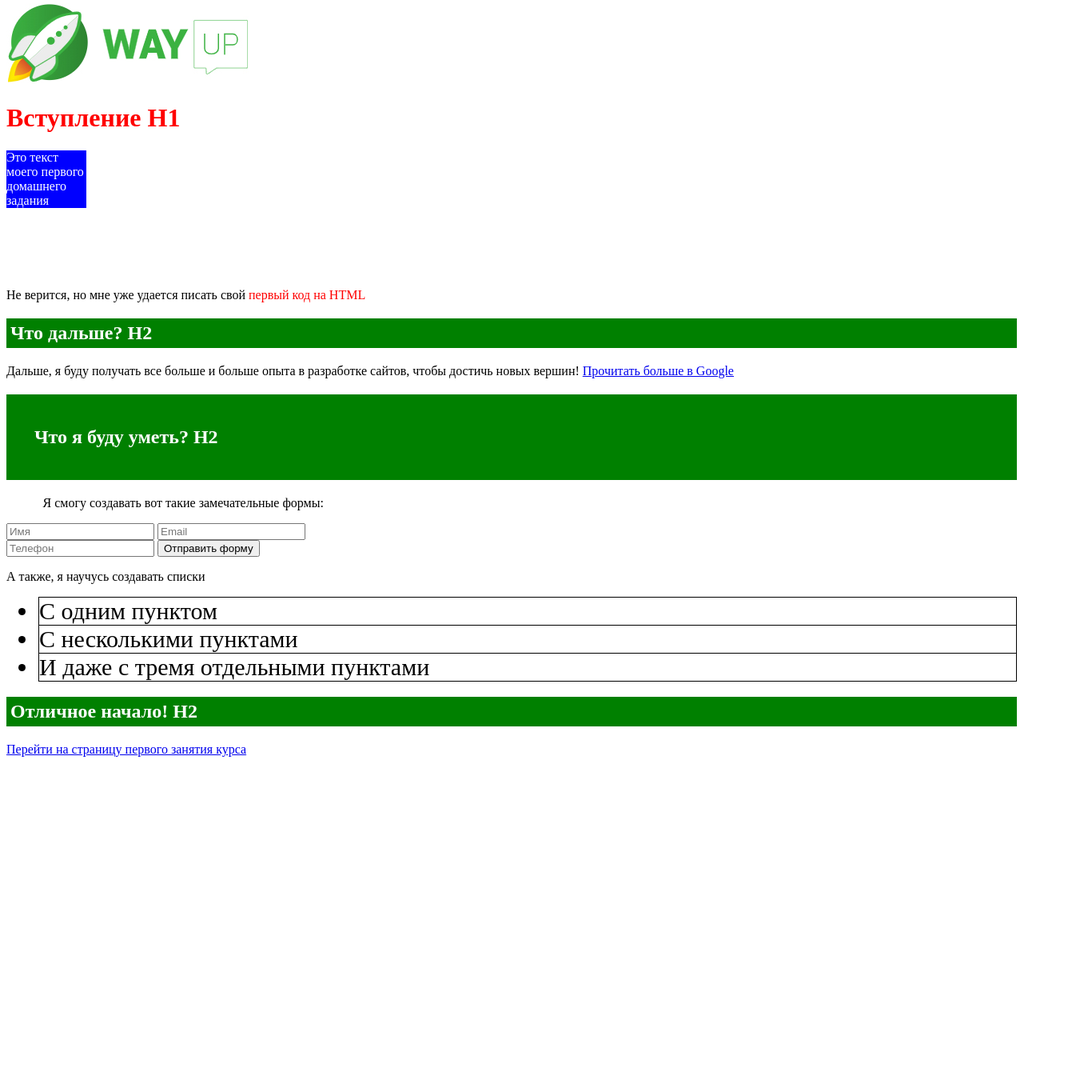
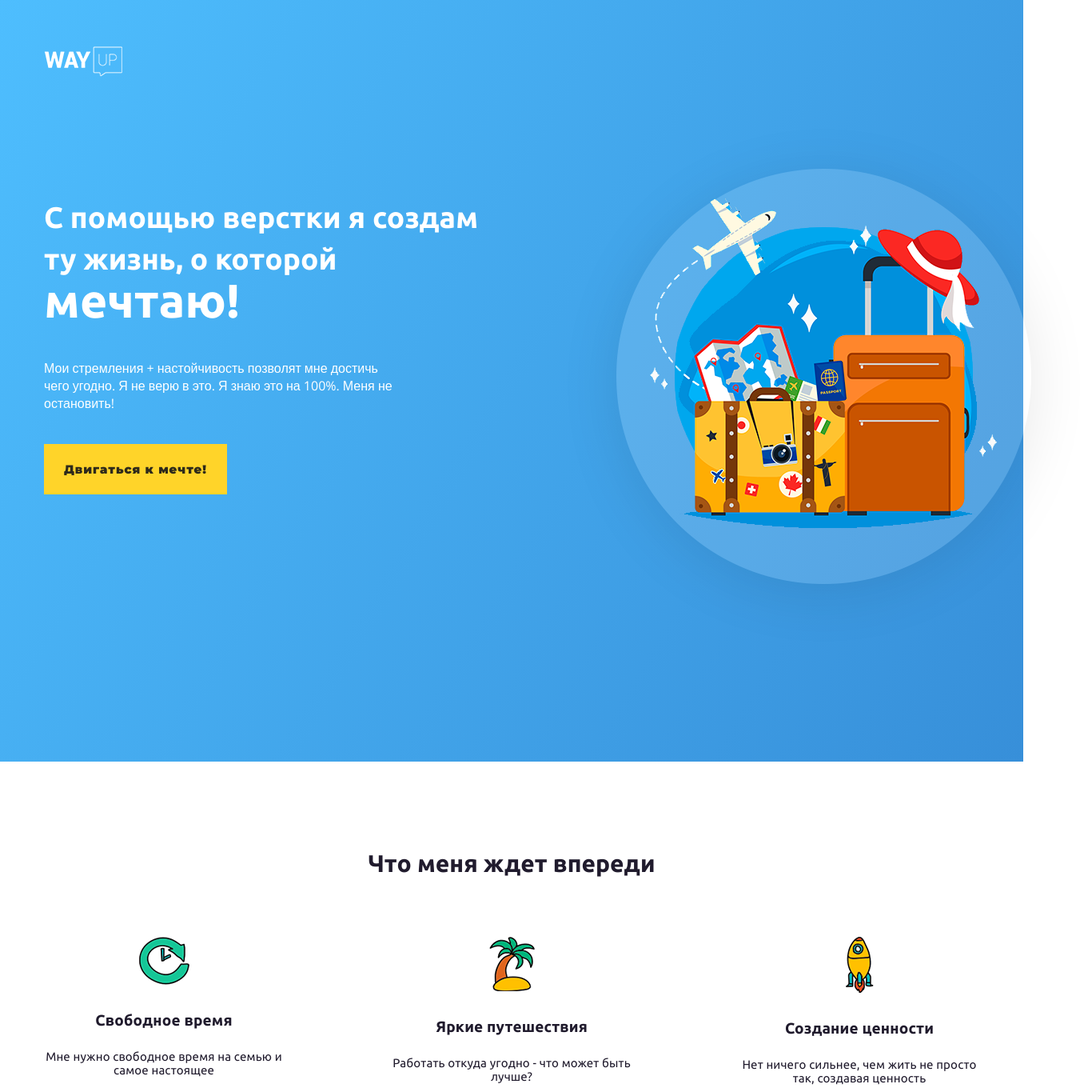
Before and after one commit to Vitaliy555Git/site.github.io, a plain HTML site: page index.html in a window 1280 px wide. Shown: the part 4-1364 px from the top of the page at 80% size, 1351 px wide, since content can reach past the window. Before the commit the page ends 958 px from the top, so only its background shows below. Drawn offline with nearby package versions, Linux system fonts and the light colour scheme.

Commit message:
Add files via upload

```diff
--- a/css/main.css
+++ b/css/main.css
@@ -1,56 +1,205 @@
-*{
+* {
 	box-sizing: border-box;
+
+	margin: 0px;
+	padding: 0px;
 }
 
-.text_red {
-	color: red;
+body {
+	font-family: 'Open Sans', sans-serif;
+	font-weight: 400;
+	font-size: 16px;
+	/*
+	font-family: 'Montserrat', sans-serif;
+    font-family: 'Open Sans', sans-serif;
+    font-family: 'Ubuntu', sans-serif;
+    */
+}
+
+/* Containers */
+
+.header {
+	background: rgb(78,190,254);
+	background: -moz-linear-gradient(121deg, rgba(78,190,254,1) 0%, rgba(55,143,217,1) 100%);
+	background: -webkit-linear-gradient(121deg, rgba(78,190,254,1) 0%, rgba(55,143,217,1) 100%);
+	background: linear-gradient(121deg, rgba(78,190,254,1) 0%, rgba(55,143,217,1) 100%);
+	filter: progid:DXImageTransform.Microsoft.gradient(startColorstr="#4ebefe",endColorstr="#378fd9",GradientType=1);
+
+	padding-top: 62px;
+	padding-bottom: 150px;
+}
+
+.container {
+	max-width: 1200px;
+
+	margin: 0 auto;
+	padding: 0 15px;
+}
+
+.section {
+	padding-top: 110px;
+}
+
+.section_section-ahead {
+	padding-bottom: 125px;
+
+	color: #201b2d;
+}
+
+.section_section-form {
+	background-color: #ecf3f8;
+
+	padding-bottom: 100px;
+}
+
+.footer {
+	background-color: #164d7a;
+}
+
+/* Buttons */
+
+.btn {
+	display: inline-block;
+	padding: 22px 25px;
+
+	background-color: #ffd429;
+
+	text-decoration: none;
+
+	font-family: 'Montserrat', sans-serif;
+	font-weight: 900;
+	font-size: 15px;
+	color: #2e2a1b;
+
+	letter-spacing: 0.06em;
+
+	transition: background-color 0.3s linear;
+
+	text-align: center;
+}
+
+.btn:hover {
+	background-color: #eabf12;
 }
 
 /* Header */
 
-.header__text-1 {
-	max-width: 100px;
+.header__content-wrap {
+	display: flex;
 
-	background-color: blue;
+	justify-content: space-between;
+}
+
+.header__content-text {
+	margin-top: 145px;
 
 	color: #fff;
 }
 
-.header__text-2 {
-	margin-top: 100px;
+.header__title {
+	width: 565px;
+
+	font-family: 'Ubuntu', sans-serif;
+	font-weight: 700;
+	font-size: 37px;
+
+	line-height: 1.4em;
 }
 
-/* Section 1 */
-
-.section__title-h2 {
-	padding: 5px 5px;
-
-	background-color: green;
-
-	color: #fff;
+.text_big {
+	font-size: 59px;
 }
 
-/* Section 2 */
+.header__text {
+	width: 450px;
 
-.section__title-h2_big {
-	padding: 40px 35px;
+	margin: 40px 0;
 }
 
-.section__item {
-	max-width: 35%;
+.header__img {
+	margin-top: 60px;
+	margin-left: 90px;
+}
+
+/* Section-ahead */
+
+.section__title {
+	margin-bottom: 74px;
+
+	font-family: 'Ubuntu', sans-serif;
+	font-weight: 700;
+	font-size: 30px;
+
+	color: #201b2d;
+
+	text-align: center;
+}
+
+.section__row {
+	display: flex;
+	justify-content: space-between;
+	flex-wrap: wrap;
+}
+
+.row__item {
+	width: 300px;
+
+	font-family: 'Ubuntu', sans-serif;
+
+	text-align: center;
+
+	letter-spacing: 0.01em;
 }
 
 .item__title {
+	margin-top: 30px;
+	margin-bottom: 25px;
+
+	font-weight: 700;
+	font-size: 19px;
+}
+
+.item__text {
+	font-weight: 400;
+	font-size: 15px;
+}
+
+/* Section-form */
+
+.section-form__form {
+	display: flex;
+	flex-direction: column;
+	justify-content: center;
+
+	margin: 0 auto;
+
+	width: 340px;
+}
+
+.form__input {
+	padding-left: 23px;
+	height: 58px;
+	margin-bottom: 15px;
+
+	border: 1px solid #bbb;
+	border-radius: 3px;
+
+	font-family: 'Ubuntu', serif;
+	font-size: 15px;
+}
+
+.btn_form-btn {
+	border: 0;
+
+	cursor: pointer;
+}
+
+/* Footer */
+
+.right {
+	padding: 63px 0;
+	font-size: 14px;
+	color: #fff;
+
 	text-align: center;
 }
-
-.section__list li{
-	border: 1px solid #000;
-	border-bottom: 0;
-
-	font-size: 30px;
-}
-
-.section__list li:last-child {
-	border-bottom: 1px solid #000;
-}
--- a/index.html
+++ b/index.html
@@ -4,66 +4,88 @@
 <head>
 	<meta charset="UTF-8">
 	<meta name="viewport" content="width=device-width, initial-scale=1.0">
-	<title>CSS</title>
+	<title>Site</title>
+
+	<link rel="preconnect" href="https://fonts.gstatic.com">
+	<link href="https://fonts.googleapis.com/css2?family=Montserrat:wght@900&family=Open+Sans&family=Ubuntu:wght@400;700&display=swap" rel="stylesheet">
+
 	<link rel="stylesheet" type="text/css" href="css/main.css">
 </head>
 
 <body>
 
 	<header class="header">
+		<div class="container">
 
-		<img class="header__logo" src="img/logo.jpg">
-		<h1 class="header__title text_red">Вступление H1</h1>
-		<p class="header__text-1">Это текст моего первого домашнего задания</p>
-		<p class="header__text-2">Не верится, но мне уже удается писать свой <span class="text_red">первый код на HTML</span></p>
+			<img class="logo" src="img/logo.png">
 
-	</header>	<!-- /.header -->
+			<div class="header__content-wrap">
 
-	<section class="section">
+				<div class="header__content-text">
+					<h1 class="header__title">С помощью верстки я создам ту жизнь, о которой <span class="text_big">мечтаю!</span></h1>
+					<p class="header__text">Мои стремления + настойчивость позволят мне достичь чего угодно. Я не верю в это. Я знаю это на 100%. Меня не остановить!</p>
+					<a class="btn" href="#">Двигаться к мечте!</a>
+				</div>
 
-			<h2 class="section__title-h2">Что дальше? H2</h2>
-			<p>Дальше, я буду получать все больше и больше опыта в разработке сайтов, чтобы достичь новых вершин! <a href="#">Прочитать больше в Google</a></p>
+				<img class="header__img" src="img/headerimg.png">
 
-	</section>	<!-- /.section -->
+			</div> <!-- /.content-wrap -->
 
-	<section class="section">
+		</div> <!-- /.container -->
+	</header> <!-- /.header -->
 
-			<h2 class="section__title-h2 section__title-h2_big">Что я буду уметь? H2</h2>
+	<section class="section section_section-ahead">
 
-			<div class="section__item">
-				<p class="item__title">Я смогу создавать вот такие замечательные формы:</p>
+		<div class="container">
 
-				<form class="section__form" action="#">
-					<input type="text" name="name" placeholder="Имя" required="">
-					<input type="email" name="email" placeholder="Email" required="">
-					<input type="tel" name="phone" placeholder="Телефон" required="">
-					<button type="submit">Отправить форму</button>
-				</form>
+			<h2 class="section__title">Что меня ждет впереди</h2>
+
+			<div class="section__row">
+
+				<div class="row__item">
+					<img class="item__icon" src="img/section-ahead/1.png">
+					<h3 class="item__title">Свободное время</h3>
+					<p class="item__text">Мне нужно свободное время на семью и самое настоящее</p>
+				</div>
+
+				<div class="row__item">
+					<img class="item__icon" src="img/section-ahead/2.png">
+					<h3 class="item__title">Яркие путешествия</h3>
+					<p class="item__text">Работать откуда угодно - что может быть лучше?</p>
+				</div>
+
+				<div class="row__item">
+					<img class="item__icon" src="img/section-ahead/3.png">
+					<h3 class="item__title">Создание ценности</h3>
+					<p class="item__text">Нет ничего сильнее, чем жить не просто так, создавая ценность</p>
+				</div>
+
 			</div>
 
-			<p>А также, я научусь создавать списки</p>
-			<ul class="section__list">
-				<li>
-					С одним пунктом
-				</li>
+		</div> <!-- /.container -->
 
-				<li>
-					С несколькими пунктами
-				</li>
+	</section> <!-- /.section -->
 
-				<li>
-					И даже с тремя отдельными пунктами
-				</li>
-			</ul>
+	<section class="section section_section-form">
 
-	</section>	<!-- /.section -->
+		<div class="container">
+
+			<h2 class="section__title">Форма заказа билета в будущее</h2>
+
+			<form class="section-form__form" id="section-form__form" action="#">
+				<input class="form__input" id="#" type="text" name="" placeholder="Имя" required="">
+				<input class="form__input" id="#" type="email" name="" placeholder="E-mail" required="">
+				<input class="form__input" id="#" type="tel" name="" placeholder="Телефон" required="">
+				<input class="form__input" id="#" type="text" name="" placeholder="Куда я полечу в ближайшее время?" required="">
+				<button class="btn btn_form-btn" type="submit">Двигаться к мечте</button>
+			</form>
+		</div> <!-- /.container -->
+
+	</section> <!-- /.section -->
 
 	<footer class="footer">
-
-		<h2 class="section__title-h2">Отличное начало! H2</h2>
-		<a href="#">Перейти на страницу первого занятия курса</a>
-
-	</footer>	<!-- /.footer -->
+		<p class="right">© Все мои мечты защищены моим трудолюбием</p>
+	</footer>
 
 </body>
 </html>
```
Also changed, not shown: img/headerimg.png (added), img/logo.png (added), img/section-ahead/1.png (added), img/section-ahead/2.png (added), img/section-ahead/3.png (added).
